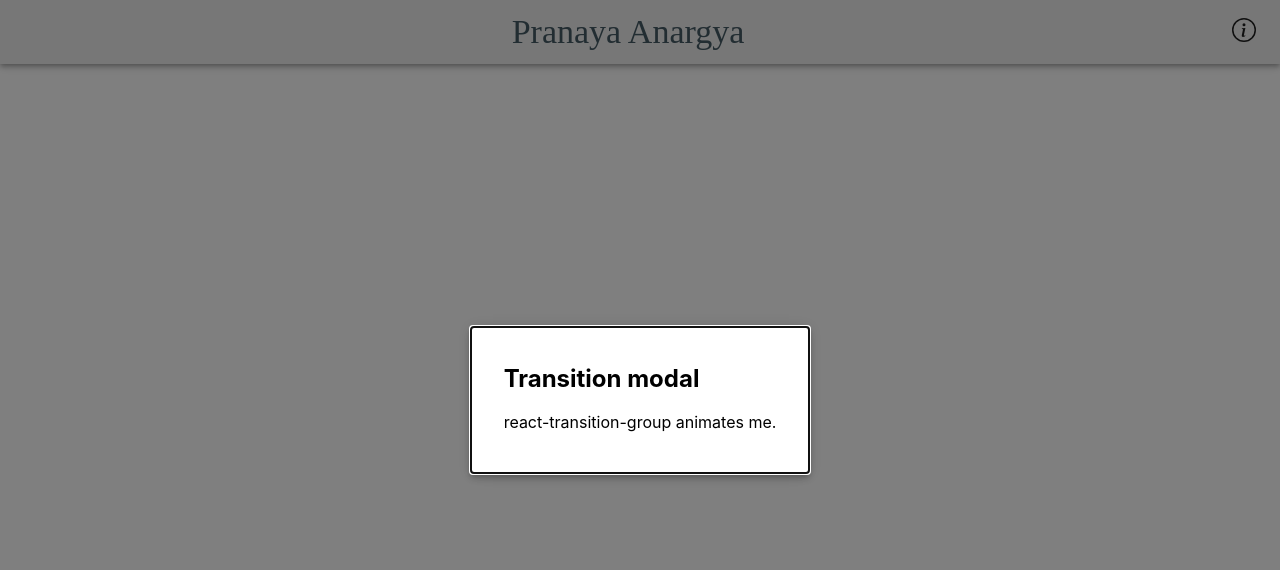
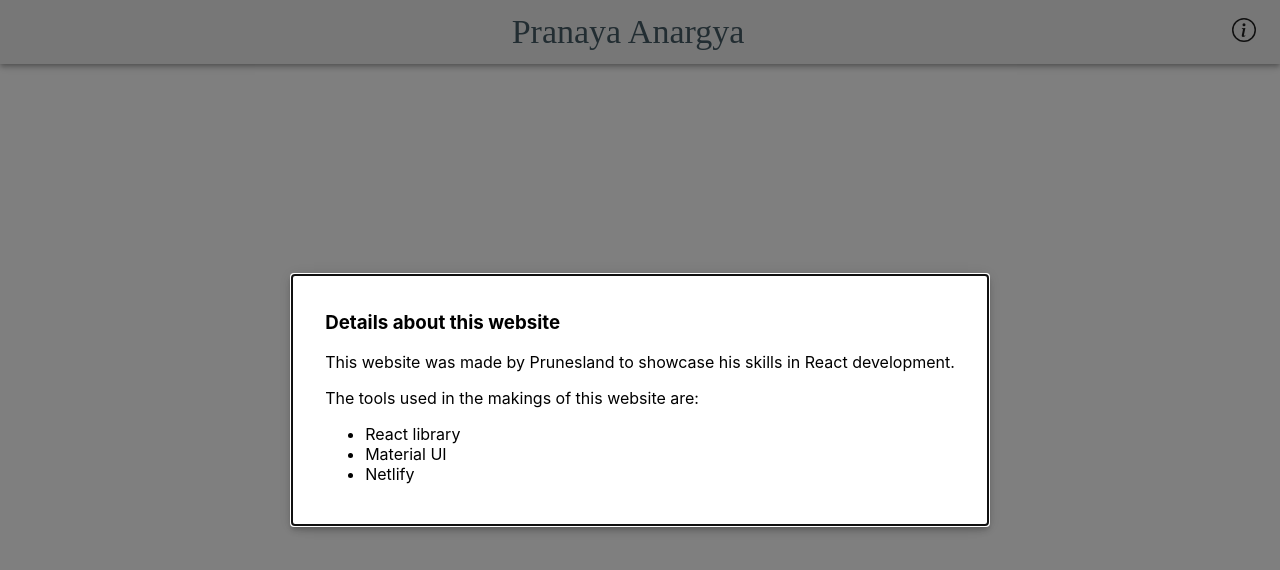
Before and after one commit to PrunesLand/developer-portfolio-2021, a React (Create React App) app: page / in a window 1280 px wide. Both pictures are taken after a click on the element 1244 px from the left and 32 px from the top of the page. Shown: the top 570 px of the page. Built offline with nearby package versions, Linux system fonts and the light colour scheme.

Commit message:
added details to modal

```diff
--- a/src/Components/Navigation.js
+++ b/src/Components/Navigation.js
@@ -29,6 +29,7 @@ const navStyle = makeStyles((theme) => {
             display: 'flex',
             alignItems: 'center',
             justifyContent: 'center',
+
         },
         paper: {
             backgroundColor: theme.palette.background.paper,
@@ -78,8 +79,14 @@ export default function Navigation() {
                 >
                     <Fade in={open}>
                         <div className={classes.paper}>
-                            <h2 id="transition-modal-title">Transition modal</h2>
-                            <p id="transition-modal-description">react-transition-group animates me.</p>
+                            <h3>Details about this website</h3>
+                            <p>This website was made by Prunesland to showcase his skills in React development.</p>
+                            <p>The tools used in the makings of this website are:</p>
+                            <ul>
+                                <li>React library</li>
+                                <li>Material UI</li>
+                                <li>Netlify</li>
+                            </ul>
                         </div>
                     </Fade>
                 </Modal>
```
